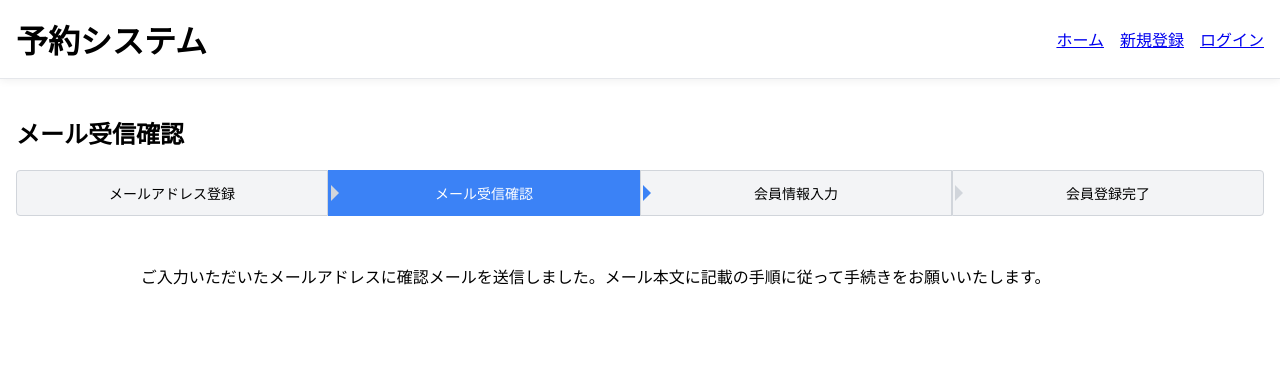
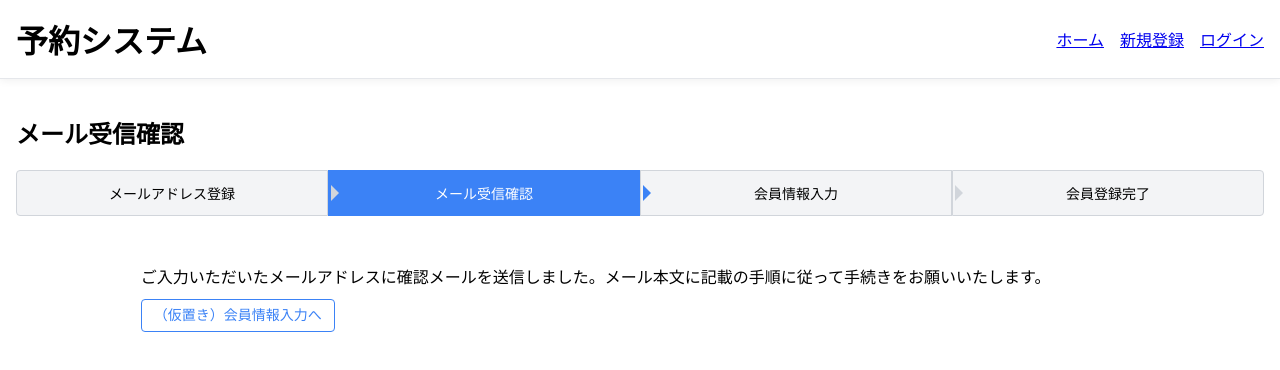
Before and after one commit to kazuya-hub/reservation-system, a Vue app: page /signup-email-sent in a window 1280 px wide. Shown: the top 370 px of the page. Built offline with nearby package versions, Linux system fonts and the light colour scheme; the HTML template or start-up script is replaced by a standard one.

Commit message:
見た目のチェックを簡便にするために画面遷移用のボタンを仮置き

```diff
--- a/src/pages/signup-email-sent.vue
+++ b/src/pages/signup-email-sent.vue
@@ -10,6 +10,7 @@ import SignupStepIndicator from "@/components/SignupStepIndicator.vue";
 
     <div class="content-container">
         <p>ご入力いただいたメールアドレスに確認メールを送信しました。メール本文に記載の手順に従って手続きをお願いいたします。</p>
+        <RouterLink to="/signup-form" class="link-to-login router-link-as-button">（仮置き）会員情報入力へ</RouterLink>
     </div>
 </template>
 
```
